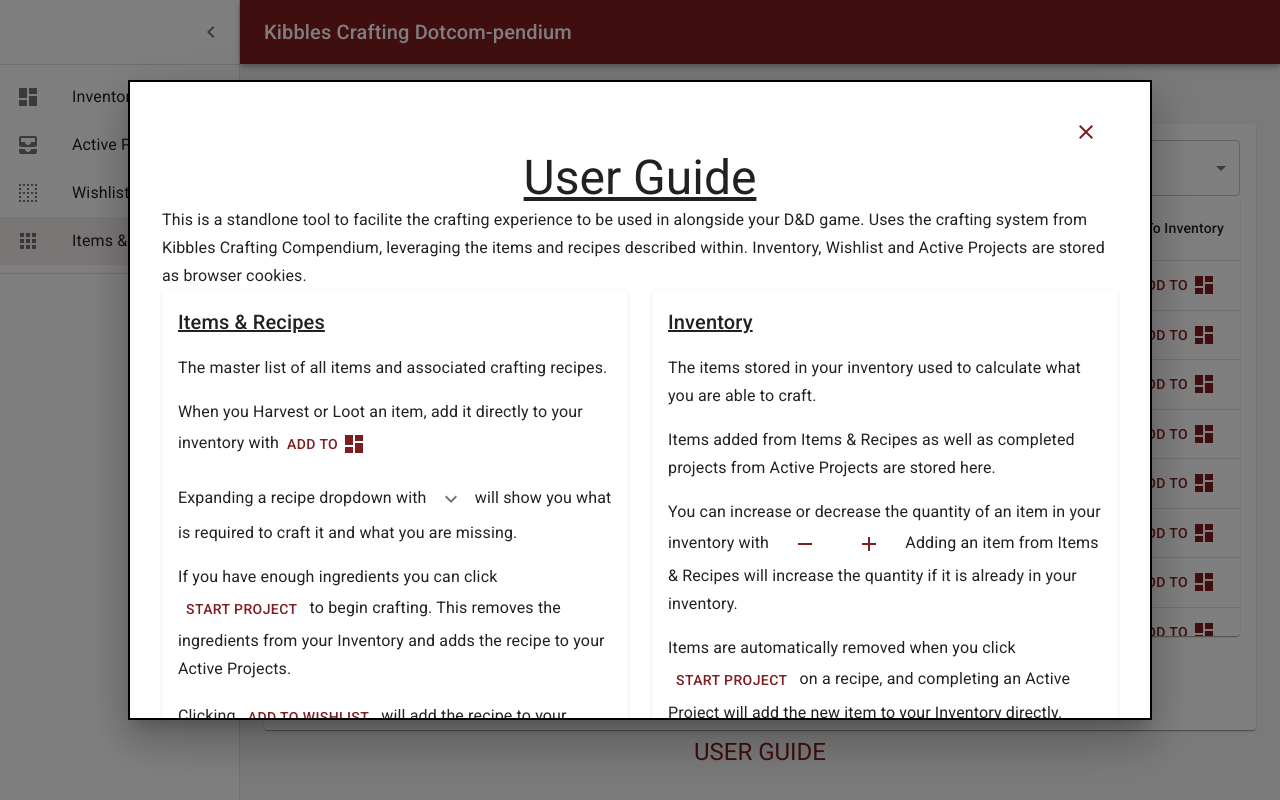
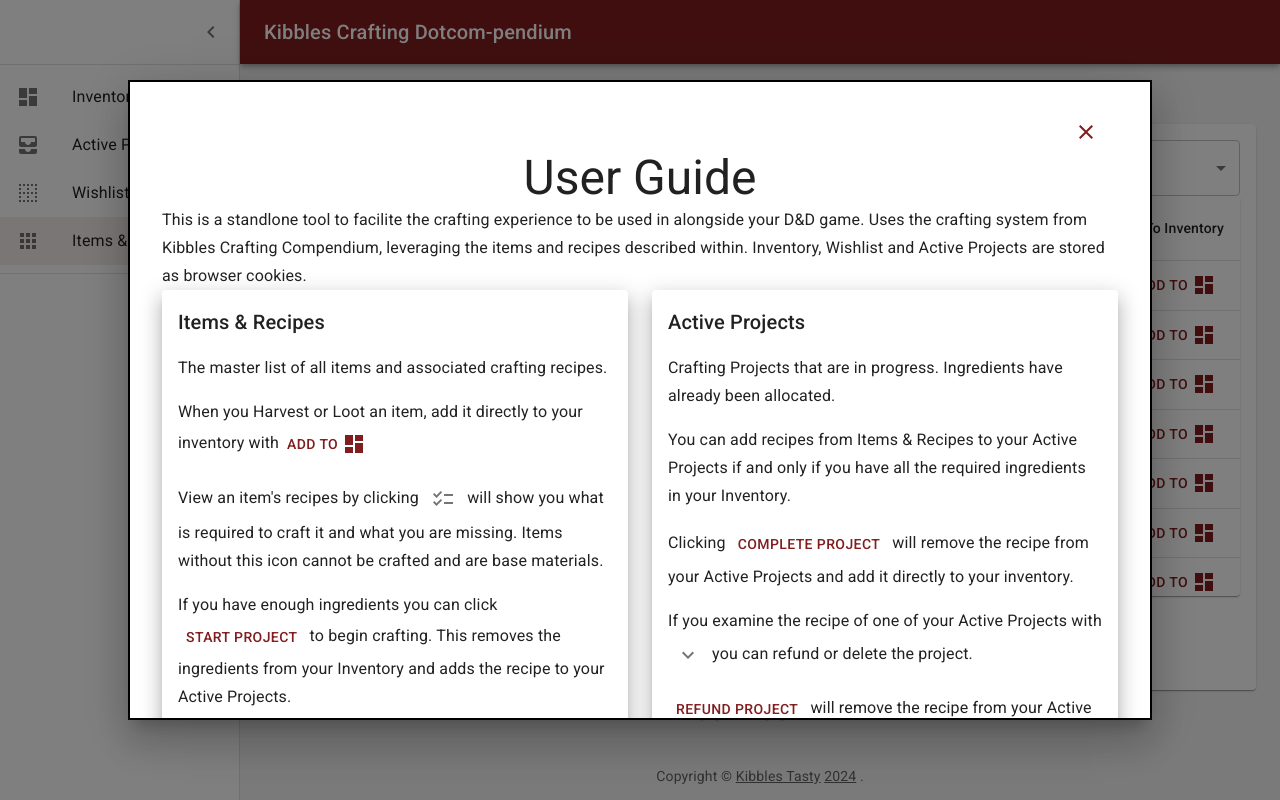
Before and after one commit to t-tran-dev/kibbles-crafting-dot-com-pendium, a React (Create React App) app: page / in a window 1280 px wide. Both pictures are taken after a click on the button "USER GUIDE". Built offline with nearby package versions, Linux system fonts and the light colour scheme.

Commit message:
UI fixes and table expansion, use dynamic height

```diff
--- a/src/dashboard/Dashboard.tsx
+++ b/src/dashboard/Dashboard.tsx
@@ -186,7 +186,7 @@
           }}
         >
           <Toolbar />
-          <Container maxWidth="lg" sx={{ mt: 4, mb: 4 }}>
+          <Container maxWidth="xl" sx={{ mt: 4, mb: 4 }}>
               <Typography variant="subtitle1">Reload page to fix any bugs. Seriously, reload all the time. If anything looks off or confuses you.</Typography>
             <Grid container spacing={3}>
                 {/* Active Projects */}
--- a/src/dashboard/Modals/UserGuide.tsx
+++ b/src/dashboard/Modals/UserGuide.tsx
@@ -15,6 +15,7 @@
 import RemoveIcon from "@mui/icons-material/Remove";
 import AddIcon from "@mui/icons-material/Add";
 import CloseIcon from "@mui/icons-material/Close";
+import ChecklistIcon from "@mui/icons-material/Checklist";
 
 const style = {
     position: 'absolute' as 'absolute',
@@ -53,11 +54,9 @@
                         direction="column"
                         alignItems="center"
                     >
-                        <Link color="inherit" href="https://youtu.be/mWsoQLYZ1X8?si=-6BTuy48bID6fYIq&t=104">
                             <Typography variant="h3">
                                 User Guide
                             </Typography>
-                        </Link>
 
                         <Typography variant="subtitle1">
                             This is a standlone tool to facilite the crafting experience to be used in alongside your D&D game. Uses the crafting system from Kibbles Crafting Compendium, leveraging the items and recipes described within. Inventory, Wishlist and Active Projects are stored as browser cookies.
@@ -69,15 +68,13 @@
                             spacing={3}
                         >
                             <Grid item xs={6}>
-                                <Paper>
+                                <Paper elevation={12}>
                                     <List dense={true}>
                                         <ListItem>
                                             <ListItemText>
-                                                <Link color="inherit" href="https://youtu.be/mWsoQLYZ1X8?si=-6BTuy48bID6fYIq&t=104">
                                                     <Typography variant="h6">
                                                         Items & Recipes
                                                     </Typography>
-                                                </Link>
                                             </ListItemText>
                                         </ListItem>
                                         <ListItem>
@@ -97,7 +94,7 @@
                                         <ListItem>
                                             <ListItemText>
                                                 <Typography variant="subtitle1">
-                                                    Expanding a recipe dropdown with <IconButton><KeyboardArrowDownIcon /></IconButton> will show you what is required to craft it and what you are missing.
+                                                    View an item's recipes by clicking <IconButton><ChecklistIcon /></IconButton> will show you what is required to craft it and what you are missing. Items without this icon cannot be crafted and are base materials.
                                                 </Typography>
                                             </ListItemText>
                                         </ListItem>
@@ -119,60 +116,13 @@
                                 </Paper>
                             </Grid>
                             <Grid item xs={6}>
-                                <Paper>
-                                    <List dense={true}>
-
-                                        <ListItem>
-                                            <ListItemText>
-                                                <Link color="inherit" href="https://youtu.be/mWsoQLYZ1X8?si=-6BTuy48bID6fYIq&t=104">
-                                                    <Typography variant="h6">
-                                                        Inventory
-                                                    </Typography>
-                                                </Link>
-                                            </ListItemText>
-                                        </ListItem>
-                                        <ListItem>
-                                            <ListItemText>
-                                                <Typography variant="subtitle1">
-                                                    The items stored in your inventory used to calculate what you are able to craft.
-                                                </Typography>
-                                            </ListItemText>
-                                        </ListItem>
-                                        <ListItem>
-                                            <ListItemText>
-                                                <Typography variant="subtitle1">
-                                                    Items added from Items & Recipes as well as completed projects from Active Projects are stored here.
-                                                </Typography>
-                                            </ListItemText>
-                                        </ListItem>
-                                        <ListItem>
-                                            <ListItemText>
-                                                <Typography variant="subtitle1">
-                                                    You can increase or decrease the quantity of an item in your inventory with <Button><RemoveIcon/></Button>
-                                                    <Button><AddIcon/></Button> Adding an item from Items & Recipes will increase the quantity if it is already in your inventory.
-                                                </Typography>
-                                            </ListItemText>
-                                        </ListItem>
-                                        <ListItem>
-                                            <ListItemText>
-                                                <Typography variant="subtitle1">
-                                                    Items are automatically removed when you click <Button>Start Project</Button> on a recipe, and completing an Active Project will add the new item to your Inventory directly.
-                                                </Typography>
-                                            </ListItemText>
-                                        </ListItem>
-                                    </List>
-                                </Paper>
-                            </Grid>
-                            <Grid item xs={6}>
-                                <Paper>
+                                <Paper elevation={12}>
                                     <List dense={true}>
                                         <ListItem>
                                             <ListItemText>
-                                                <Link color="inherit" href="https://youtu.be/mWsoQLYZ1X8?si=-6BTuy48bID6fYIq&t=104">
                                                     <Typography variant="h6">
                                                         Active Projects
                                                     </Typography>
-                                                </Link>
                                             </ListItemText>
                                         </ListItem>
                                         <ListItem>
@@ -222,15 +172,56 @@
                                 </Paper>
                             </Grid>
                             <Grid item xs={6}>
-                                <Paper>
+                                <Paper elevation={12}>
+                                    <List dense={true}>
+
+                                        <ListItem>
+                                            <ListItemText>
+                                                <Typography variant="h6">
+                                                    Inventory
+                                                </Typography>
+                                            </ListItemText>
+                                        </ListItem>
+                                        <ListItem>
+                                            <ListItemText>
+                                                <Typography variant="subtitle1">
+                                                    The items stored in your inventory used to calculate what you are able to craft.
+                                                </Typography>
+                                            </ListItemText>
+                                        </ListItem>
+                                        <ListItem>
+                                            <ListItemText>
+                                                <Typography variant="subtitle1">
+                                                    Items added from Items & Recipes as well as completed projects from Active Projects are stored here.
+                                                </Typography>
+                                            </ListItemText>
+                                        </ListItem>
+                                        <ListItem>
+                                            <ListItemText>
+                                                <Typography variant="subtitle1">
+                                                    You can increase or decrease the quantity of an item in your inventory with <Button><RemoveIcon/></Button>
+                                                    <Button><AddIcon/></Button> Adding an item from Items & Recipes will increase the quantity if it is already in your inventory.
+                                                </Typography>
+                                            </ListItemText>
+                                        </ListItem>
+                                        <ListItem>
+                                            <ListItemText>
+                                                <Typography variant="subtitle1">
+                                                    Items are automatically removed when you click <Button>Start Project</Button> on a recipe, and completing an Active Project will add the new item to your Inventory directly.
+                                                </Typography>
+                                            </ListItemText>
+                                        </ListItem>
+                                    </List>
+                                </Paper>
+                            </Grid>
+                            <Grid item xs={6}>
+                                <Paper elevation={12}>
                                     <List dense={true}>
                                         <ListItem>
                                             <ListItemText>
-                                                <Link color="inherit" href="https://youtu.be/mWsoQLYZ1X8?si=-6BTuy48bID6fYIq&t=104">
                                                     <Typography variant="h6">
                                                         Wishlist
                                                     </Typography>
-                                                </Link>
                                             </ListItemText>
                                         </ListItem>
                                         <ListItem>
--- a/src/dashboard/tables/InventoryTable.tsx
+++ b/src/dashboard/tables/InventoryTable.tsx
@@ -1,7 +1,7 @@
 import * as React from 'react';
 import {DataGrid, GridColDef, GridRowsProp, GridValueGetterParams} from '@mui/x-data-grid';
 import {CraftingItem} from "../../data/data-classes/CraftingItem";
-import {useState} from "react";
+import {useEffect, useRef, useState} from "react";
 import {itemData} from "../../data/DataLoader";
 import {throttle} from "lodash";
 import Box from "@mui/material/Box";
@@ -210,10 +210,10 @@
 
 export default function EnhancedTable({inventory, forceUpdate, inventoryData} : {inventory: any, forceUpdate: any, inventoryData: any}) {
 
+    const container = useRef(null)
+
     // Virtualization variables
     const rowHeight = 50;
-    const bufferedItems = 15;
-    const containerHeight = 440;
 
     const [scrollPosition, setScrollPosition] = React.useState(0);
     const [originalRows, setOriginalRows] = React.useState(setRows(inventoryData));
@@ -223,6 +223,14 @@
     const [rarity, setRarity] = useState("all")
     const [usedFor, setUsedFor] = useState("all")
     const [totalHeight, setTotalHeight] = useState(0)
+    const [bufferedItems, setBufferedItems] = useState(15)
+    const [containerHeight, setHeight] = useState(440);
+
+    useEffect(() => {
+        const height = container? container.current? container.current['offsetHeight']: 0: 0;
+        setHeight(height)
+        setBufferedItems(Math.max(15, Math.ceil(height/rowHeight + 15)));
+    });
 
     const handleRequestSort = (
         event: React.MouseEvent<unknown>,
@@ -330,7 +338,8 @@
                 ))}
             </TextField>
             <Paper sx={{ width: '100%', mb: 2 , overflow: 'hidden'}}>
-                <TableContainer sx={{ maxHeight: 440 }}
+                <TableContainer sx={{height: '50vh'}}
+                                ref={container}
                                 onScroll={onScroll}
                                 style={{
                                     overflowY: "scroll",
--- a/src/dashboard/tables/RecipeItemRow.tsx
+++ b/src/dashboard/tables/RecipeItemRow.tsx
@@ -13,6 +13,8 @@
 
 
 export default function RecipeItemRow({recipe, parentId, inventory, inventoryData, craftable, projects, viewState, forceUpdate} : {recipe: any, parentId:any, inventory: any, inventoryData: any, craftable: any, projects : any, viewState: any, forceUpdate: any}) {
+    const [dropdown, setDropdown] = React.useState(-1);
+
     let recipeItem = recipe.recipe;
     let recipes = craftable.get(parentId);
     let canCraft = false;
@@ -26,6 +28,7 @@
 
     let isProjects = viewState == "projects";
     let isWishlist = viewState == "wishlist";
+
 
     function startProject(event: any) {
         let value: string = event.target.value;
--- a/src/dashboard/tables/RecipeTable.tsx
+++ b/src/dashboard/tables/RecipeTable.tsx
@@ -15,20 +15,11 @@
 import {CraftingItem, RecipeItem} from "../../data/data-classes/CraftingItem";
 import {MenuItem, TextField} from "@mui/material";
 import {InventoryItem} from "../../data/data-classes/InventoryItem";
-import {useState} from "react";
+import {useEffect, useRef, useState} from "react";
 import CraftingItemRow from "./CraftingItemRow";
 import {itemData} from "../../data/DataLoader";
 import { useElementSize } from 'usehooks-ts';
 import {throttle} from "lodash";
-
-//TODO: Placeholder before we cookie it up
-let inventoryData: Map<string, InventoryItem> = new Map<string, InventoryItem>([["Glass Vial".toLowerCase(), {
-        id: 2,
-        name: "Glass Vial",
-        quantity: 1
-    }],
-    ["Common Curative Reagent".toLowerCase(), {id: 1, name: "Common Curative Reagent", quantity: 2}],
-    ["Unformed Glass".toLowerCase(), {id: 4, name: "Unformed Glass", quantity: 2}]]);
 
 interface ItemData {
     id: number;
@@ -38,11 +29,6 @@
     usedFor: string;
     school: string;
     type: string;
-}
-function formatUsedList(usedFor: string[]) {
-    if (!usedFor)
-        return "";
-    return usedFor.reduce((prev, curr) => prev + ", " + curr);
 }
 function createItemData(
     id: number,
@@ -224,14 +210,16 @@
 
 export default function EnhancedTable({inventory, inventoryData, craftable, projects, viewState, wishlistData, projectData, forceUpdate} : {inventory: any, inventoryData: any, craftable: any, projects: any, viewState: any, wishlistData: any, projectData: any, forceUpdate: any}) {
 
+    const container = useRef(null)
+
+
     // Virtualization variables
     const rowHeight = 50;
-    const bufferedItems = 15;
-    const containerHeight = 440;
+
     let initialRows: CraftingItem[] = [];
 
 
-
+    const [containerHeight, setHeight] = useState(440);
     const [scrollPosition, setScrollPosition] = React.useState(0);
     const [originalRows, setOriginalRows] = React.useState(setRows(initialRows));
     const [order, setOrder] = React.useState<Order>('asc');
@@ -242,6 +230,15 @@
     const [school, setSchool] = useState("all")
     const [usedFor, setUsedFor] = useState("all")
     const [totalHeight, setTotalHeight] = useState(0)
+    const [bufferedItems, setBufferedItems] = useState(15)
+
+
+    useEffect(() => {
+        const height = container? container.current? container.current['offsetHeight']: 0: 0;
+        setHeight(height)
+        setBufferedItems(Math.max(15, Math.ceil(height/rowHeight + 15)));
+    });
+
 
     if (viewState == "wishlist" && originalRows.length != wishlistData.length) {
         setOriginalRows(setRows(wishlistData));
@@ -338,7 +335,7 @@
 
 
     return (
-        <Box sx={{ width: '100%' }}>
+        <Box sx={{ width: '100%'}}>
             <TextField id="outlined-search" label="Search" type="search" sx={{ width: '40%' }}
                        onChange={handleSearch}
             />
@@ -385,8 +382,10 @@
                 ))}
             </TextField>
             <Paper sx={{ width: '100%', mb: 2 , overflow: 'hidden'}}>
-                <TableContainer sx={{ maxHeight: 440 }}
-                                onScroll={onScroll}
+                <TableContainer
+                    sx={{height: '50vh'}}
+                    ref={container}
+                    onScroll={onScroll}
                                 style={{
                                     overflowY: "scroll",
                                     position: "relative"
```
